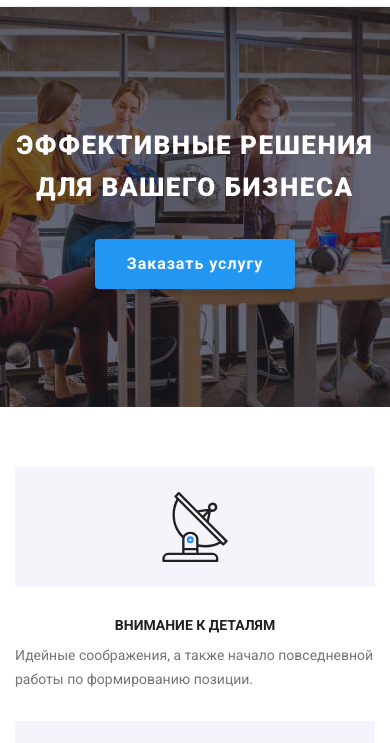
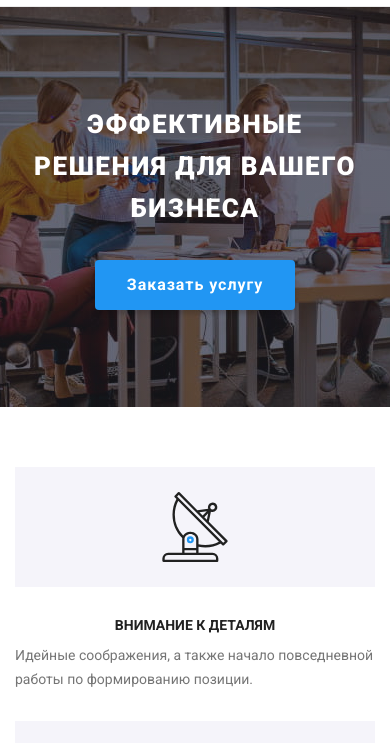
Before and after one commit to valerie-german/goit-markup-hw-08, a plain HTML site: page index.html in a window 390 px wide. Shown: the part 54-797 px from the top of the page. Drawn offline with nearby package versions, Linux system fonts and the light colour scheme.

Commit message:
Fixes errors according to mentor’s edits

```diff
--- a/sass/layout/_hero.scss
+++ b/sass/layout/_hero.scss
@@ -8,6 +8,11 @@
   background-position: center;
   background-repeat: no-repeat;
   background-color: #c4c4c4;
+}
+
+.hero__button {
+  min-width: 200px;
+  height: 50px;
 }
 
 @media (min-device-pixel-ratio: 2), (min-resolution: 192dpi), (min-resolution: 2dppx) {
@@ -79,20 +84,38 @@
   letter-spacing: 0.06em;
   text-transform: uppercase;
 
-  // font-weight: 900;
-  // font-size: 44px;
-  // line-height: 1.36;
-  // letter-spacing: 0.06em;
-  // text-transform: uppercase;
-  // width: 696px;
   margin: 0 auto 30px;
 }
 
-@include only-tablet {
+@media screen and (max-width: 479px) {
+  .hero__title {
+    width: 100%;
+  }
+  .hero__container {
+    display: flex;
+    flex-direction: column;
+    justify-content: center;
+    align-items: center;
+    height: 400px;
+    padding: 0 20px;
+  }
+  .hero__button {
+    display: block;
+    min-width: 200px;
+    min-height: 50px;
+  }
+}
+
+@media screen and (min-width: 480px) {
   .hero__title {
     width: 360px;
   }
 }
+// @include only-tablet {
+//   .hero__title {
+//     width: 360px;
+//   }
+// }
 
 @include desktop {
   .hero__title {
--- a/sass/layout/_modal.scss
+++ b/sass/layout/_modal.scss
@@ -35,11 +35,10 @@
   left: 50%;
   transform: translate(-50%, -50%) scale(1);
   opacity: 1;
-  transition: transform $transitDur $transitTimeFunct,
-    opacity $transitDur $transitTimeFunct 100ms;
+  transition: transform $transitDur $transitTimeFunct, opacity $transitDur $transitTimeFunct 100ms;
 }
 
-@include desktop{
+@include desktop {
   .modal {
     width: 528px;
     height: 581px;
@@ -58,7 +57,6 @@
   border: 1px solid rgba(0, 0, 0, 0.1);
   background-color: $primaryWhite;
   cursor: pointer;
-
 
   &:hover .modal__close--icon,
   &:focus .modal__close--icon {
@@ -125,7 +123,6 @@
   display: flex;
   position: relative;
   color: $titleTextColor;
-
 }
 
 .form__comment-box {
@@ -135,10 +132,8 @@
 
 @include desktop {
   .form__comment-box {
-    margin-bottom: 10px
-
+    margin-bottom: 10px;
   }
-
 }
 
 .form__input-field {
@@ -192,12 +187,10 @@
   outline: none;
 }
 
-@include desktop{
+@include desktop {
   .form__agreement {
-
     font-size: 14px;
     line-height: 1.71;
-
   }
 }
 .form__agreement-link {
@@ -225,7 +218,7 @@
   .form__agreement-check:checked + & {
     background-color: $accentColor;
     background-image: url(../images/icons/icomoon/SVG/done.svg);
-
+    background-repeat: no-repeat;
     background-position: center;
     background-size: contain;
     border-color: $accentColor;
--- a/sass/utils/_breakpoints.scss
+++ b/sass/utils/_breakpoints.scss
@@ -1,5 +1,5 @@
 @mixin mobile {
-  @media screen and (min-width: 480px) {
+  @media screen and (min-width: 320px) {
     @content;
   }
 }
```
Also changed, not shown: css/main.css, css/main.min.css, 2 other files.
